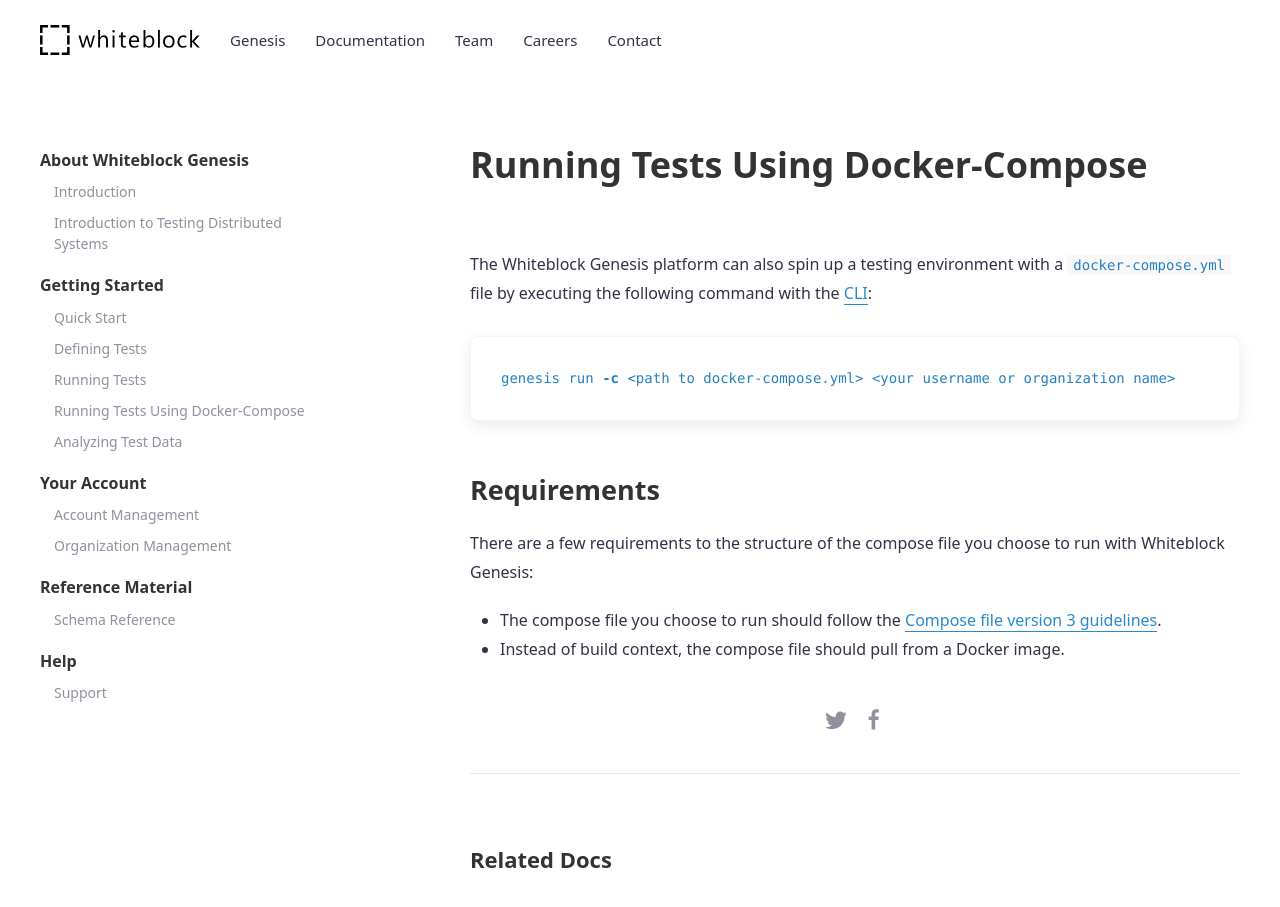
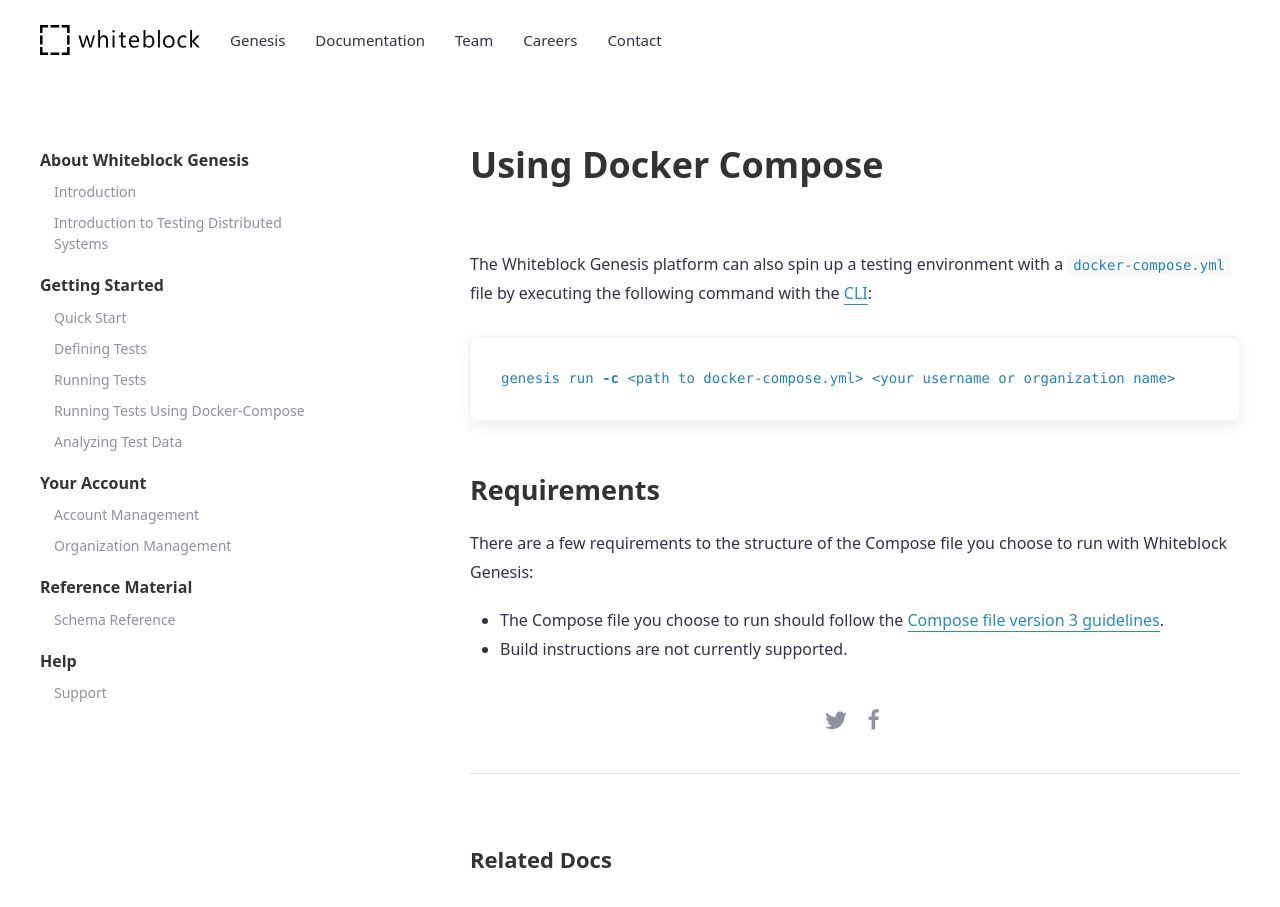
Before and after one commit to whiteblock/genesis-docs, a Jekyll site: the page built from _docs/docker_compose.md, in a window 1280 px wide and 955 px high. Shown: the top 907 px of the window. Built offline with Jekyll 4.4.1, drawn with Linux system fonts in a browser that asks for light colours.

Commit message:
small changes to docker-compose copy

````diff
--- a/_docs/docker_compose.md
+++ b/_docs/docker_compose.md
@@ -1,5 +1,5 @@
 ---
-title: Running Tests Using Docker-Compose
+title: Using Docker Compose
 tags: []
 author: whiteblock
 permalink: /docker_compose
@@ -11,7 +11,7 @@
 ```
 
 ## Requirements
-There are a few requirements to the structure of the compose file you choose to run with Whiteblock Genesis:
+There are a few requirements to the structure of the Compose file you choose to run with Whiteblock Genesis:
 
-* The compose file you choose to run should follow the [Compose file version 3 guidelines](https://docs.docker.com/compose/compose-file/).
-* Instead of build context, the compose file should pull from a Docker image.
+* The Compose file you choose to run should follow the [Compose file version 3 guidelines](https://docs.docker.com/compose/compose-file/).
+* Build instructions are not currently supported.
````
